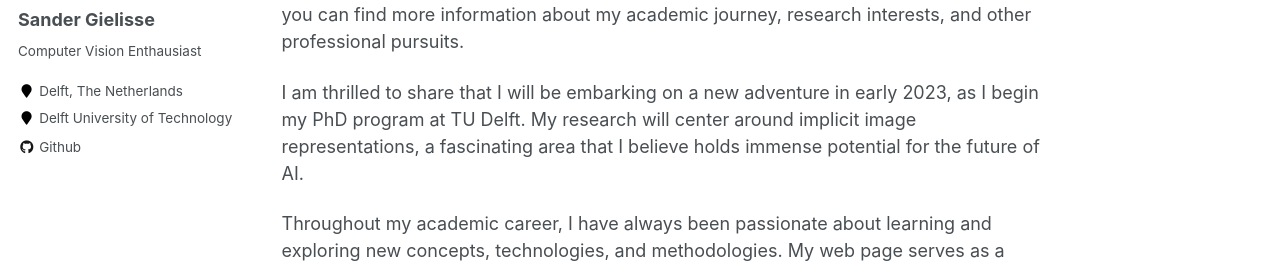
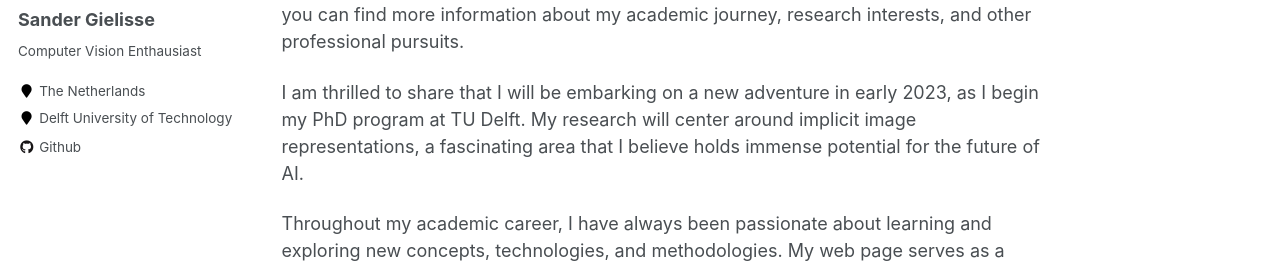
Before and after one commit to SanderGielisse/sandergielisse.github.io, a Jekyll site: the page built from _pages/about.md, in a window 1280 px wide. Shown: the part 294-562 px from the top of the page. Built offline with Jekyll 4.4.1, drawn with Linux system fonts in a browser that asks for light colours.

Commit message:
Update _config.yml

```diff
--- a/_config.yml
+++ b/_config.yml
@@ -83,7 +83,7 @@ author:
   name             : "Sander Gielisse"
   avatar           : "profile_pic.jpeg"
   bio              : "Computer Vision Enthausiast"
-  location         : "Delft, The Netherlands"
+  location         : "The Netherlands"
   employer         : "Delft University of Technology"
   pubmed           :
   googlescholar    :
```
